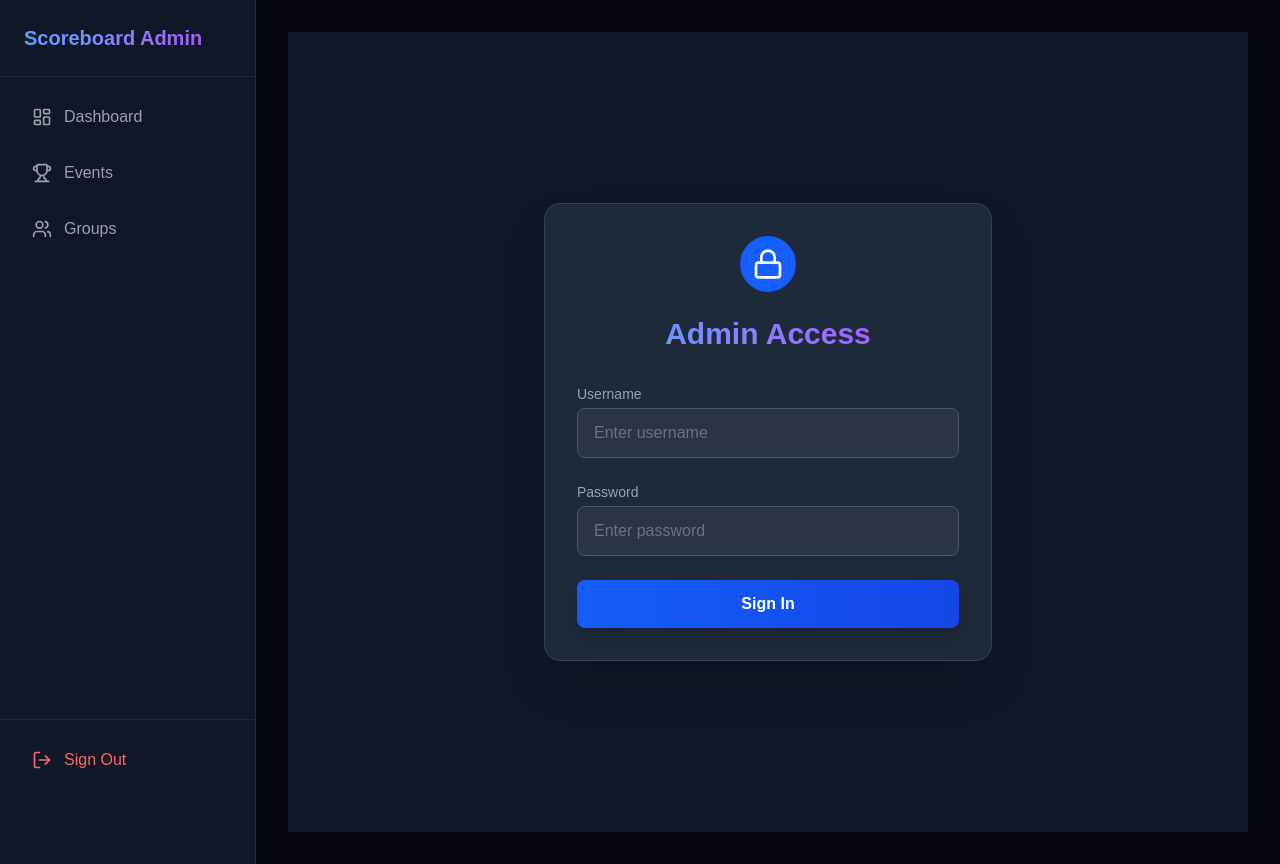
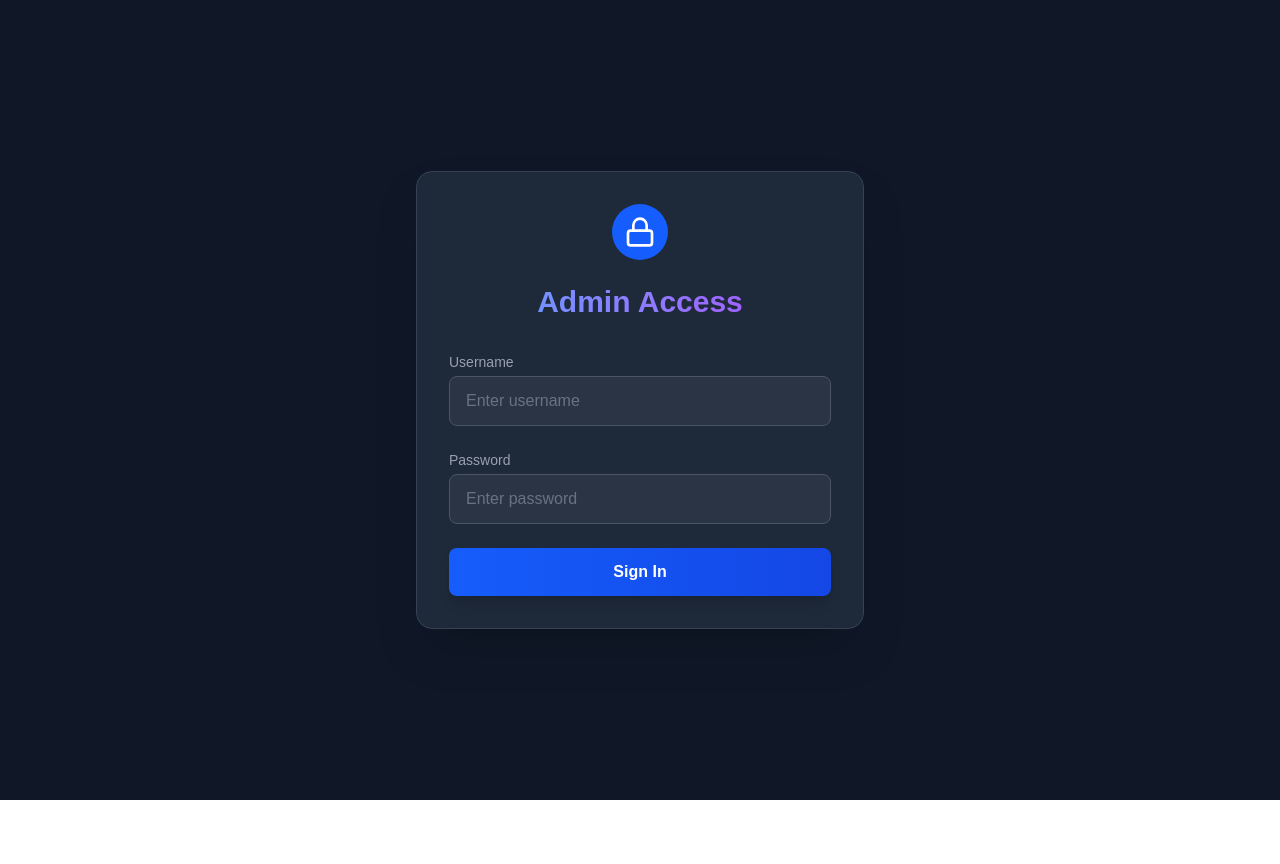
Before and after one commit to Dheeraj-pilakkat/scores, a Next.js app: page /master/login in a window 1280 px wide. After the commit the page ends 800 px from the top, so only its background shows below. Built offline with nearby package versions, Linux system fonts and the light colour scheme.

Commit message:
refactor: Rename all "admin" routes, paths, and API endpoints to "master".

```diff
--- a/app/master/layout.tsx
+++ b/app/master/layout.tsx
@@ -11,16 +11,16 @@ export default function AdminLayout({
   children: React.ReactNode;
 }) {
   const pathname = usePathname();
-  const isLoginPage = pathname === '/admin/login';
+  const isLoginPage = pathname === '/master/login';
 
   if (isLoginPage) {
     return <SessionProvider>{children}</SessionProvider>;
   }
 
   const navItems = [
-    { href: '/admin', label: 'Dashboard', icon: LayoutDashboard },
-    { href: '/admin/events', label: 'Events', icon: Trophy },
-    { href: '/admin/groups', label: 'Groups', icon: Users },
+    { href: '/master', label: 'Dashboard', icon: LayoutDashboard },
+    { href: '/master/events', label: 'Events', icon: Trophy },
+    { href: '/master/groups', label: 'Groups', icon: Users },
   ];
 
   return (
--- a/app/master/login/page.tsx
+++ b/app/master/login/page.tsx
@@ -24,7 +24,7 @@ export default function AdminLogin() {
     if (res?.error) {
       setError('Invalid credentials');
     } else {
-      router.push('/admin');
+      router.push('/master');
     }
   };
 
--- a/app/master/page.tsx
+++ b/app/master/page.tsx
@@ -55,7 +55,7 @@ export default function AdminDashboard() {
 
   const handleRecalculate = async () => {
     try {
-        const res = await fetch('/api/admin/recalculate', { method: 'POST' });
+        const res = await fetch('/api/master/recalculate', { method: 'POST' });
         if (res.ok) {
             window.location.reload(); // Simple reload to refresh data
         } else {
--- a/lib/auth.ts
+++ b/lib/auth.ts
@@ -43,7 +43,7 @@ export const authOptions: NextAuthOptions = {
     strategy: 'jwt',
   },
   pages: {
-    signIn: '/admin/login',
+    signIn: '/master/login',
   },
   callbacks: {
     async session({ session, token }) {
--- a/middleware.ts
+++ b/middleware.ts
@@ -3,13 +3,13 @@ import { withAuth } from "next-auth/middleware";
 export default withAuth({
   callbacks: {
     authorized: ({ req, token }) => {
-      // Protect /admin routes
-      if (req.nextUrl.pathname.startsWith("/admin")) {
+      // Protect /master routes
+      if (req.nextUrl.pathname.startsWith("/master")) {
         // Allow access to login page without token
-        if (req.nextUrl.pathname === "/admin/login") {
+        if (req.nextUrl.pathname === "/master/login") {
           return true;
         }
-        // Require token for other admin routes
+        // Require token for other master routes
         return !!token;
       }
       return true;
@@ -18,5 +18,5 @@ export default withAuth({
 });
 
 export const config = {
-  matcher: ["/admin/:path*"],
+  matcher: ["/master/:path*"],
 };
```
